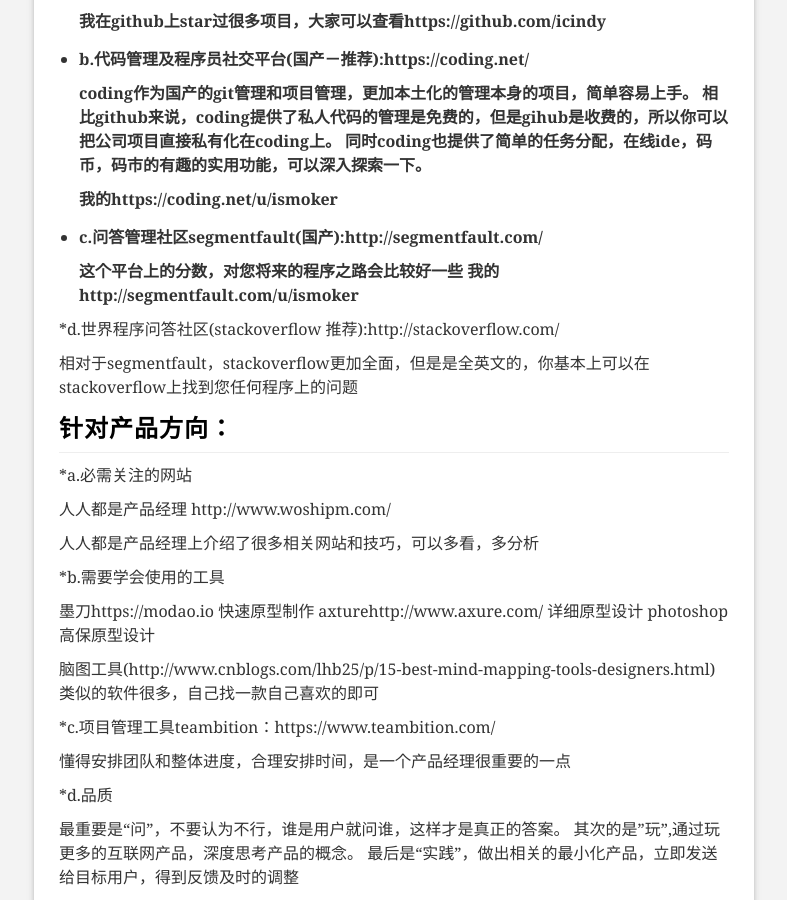
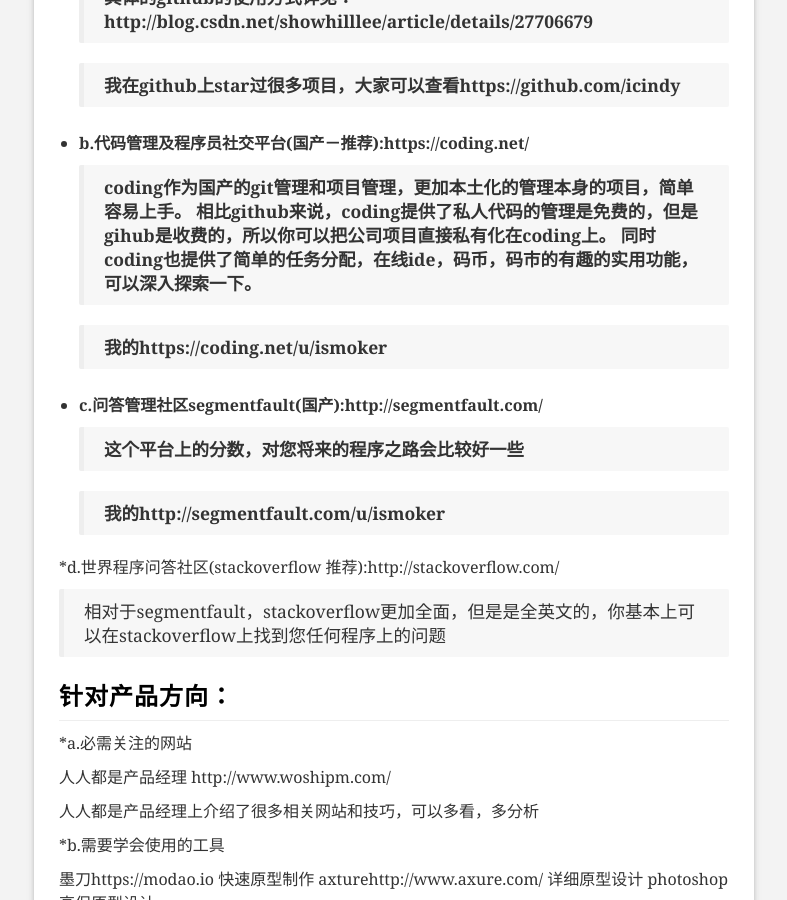
Before and after one commit to icindy/icindy.github.io, a Jekyll site: the page built from _posts/2015-09-18-my-tech-pm-review.md, in a window 1280 px wide and 900 px high, scrolled down 564 px. Shown: the whole window, without its empty margins (246-1033 px from the left). Built offline with Jekyll 4.4.1, drawn with Linux system fonts in a browser that asks for light colours; nearby versions of some CDN libraries; comment, search, counter and statistics services are not loaded.

```diff
--- a/_posts/2015-09-18-my-tech-pm-review.md
+++ b/_posts/2015-09-18-my-tech-pm-review.md
@@ -10,28 +10,31 @@ tag: fontend
 
 * a.开源管理github(世界程序员基佬平台):https://github.com/
 
-   github不仅仅是可以存储您的代码(相关代码存储分支等概念自行了解svn及git相关概念)，同时也是非常好的代码搜索工具。
+   >github不仅仅是可以存储您的代码(相关代码存储分支等概念自行了解svn及git相关概念)，同时也是非常好的代码搜索工具。
    例如： 你在写一个瀑布流的网页代码，需要使用插件，你可以直接在github上搜索“Masonry”，可以得到相关列表，选择自己的语言，可以根据排名看到适合自己的相关开源代码。
    具体的github的使用方式详见：http://blog.csdn.net/showhilllee/article/details/27706679
 
-   我在github上star过很多项目，大家可以查看https://github.com/icindy
+
+   >我在github上star过很多项目，大家可以查看https://github.com/icindy
 
 * b.代码管理及程序员社交平台(国产－推荐):https://coding.net/
 
-   coding作为国产的git管理和项目管理，更加本土化的管理本身的项目，简单容易上手。
+   >coding作为国产的git管理和项目管理，更加本土化的管理本身的项目，简单容易上手。
    相比github来说，coding提供了私人代码的管理是免费的，但是gihub是收费的，所以你可以把公司项目直接私有化在coding上。
    同时coding也提供了简单的任务分配，在线ide，码币，码市的有趣的实用功能，可以深入探索一下。
 
-     我的https://coding.net/u/ismoker
+   >我的https://coding.net/u/ismoker
 
 * c.问答管理社区segmentfault(国产):http://segmentfault.com/
 
-  这个平台上的分数，对您将来的程序之路会比较好一些
-  我的http://segmentfault.com/u/ismoker
+  >这个平台上的分数，对您将来的程序之路会比较好一些
+
+
+  >我的http://segmentfault.com/u/ismoker
 
 *d.世界程序问答社区(stackoverflow 推荐):http://stackoverflow.com/
 
-  相对于segmentfault，stackoverflow更加全面，但是是全英文的，你基本上可以在stackoverflow上找到您任何程序上的问题
+  >相对于segmentfault，stackoverflow更加全面，但是是全英文的，你基本上可以在stackoverflow上找到您任何程序上的问题
 
 
 ##针对产品方向：
```
